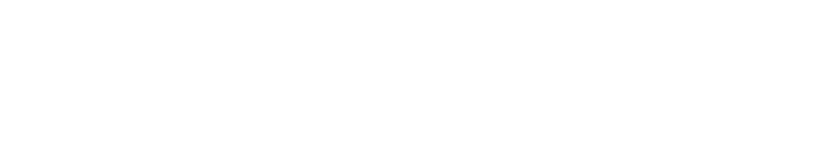
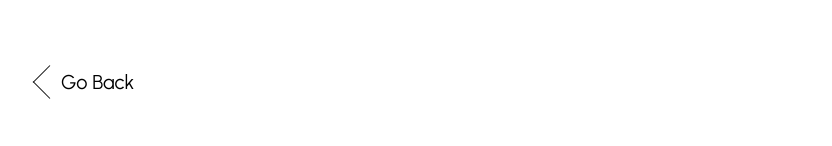
Before and after one commit to Nika380/Email-Marketing-Service, a React (Create React App) app in the folder mailchimp-clone-frontend/: page /login in a window 1280 px wide. Shown: the top 146 px of the page, without its empty margins (39-871 px from the left). Built offline with nearby package versions, Linux system fonts and the light colour scheme.

Commit message:
add react helmet for titles and add go back button on pages

```diff
--- a/mailchimp-clone-frontend/package.json
+++ b/mailchimp-clone-frontend/package.json
@@ -18,6 +18,7 @@
     "axios": "^1.3.5",
     "react": "^18.2.0",
     "react-dom": "^18.2.0",
+    "react-helmet": "^6.1.0",
     "react-hook-form": "^7.43.9",
     "react-router-dom": "^6.10.0",
     "react-scripts": "5.0.1",
@@ -49,5 +50,8 @@
       "last 1 firefox version",
       "last 1 safari version"
     ]
+  },
+  "devDependencies": {
+    "@types/react-helmet": "^6.1.6"
   }
 }
--- a/mailchimp-clone-frontend/src/pages/Dashboard.tsx
+++ b/mailchimp-clone-frontend/src/pages/Dashboard.tsx
@@ -1,7 +1,10 @@
 import { useNavigate } from 'react-router-dom';
 import Header from '../components/Header';
+import {Helmet} from 'react-helmet';
+
 const bulkMail = require('../images/bulk-email.png');
 const bombMail = require('../images/bomb-email.png');
+
 
 const Dashboard = () => {
   const navigate = useNavigate();
@@ -14,7 +17,9 @@ const Dashboard = () => {
     <>
     <Header />
       <div className='dashboard'>
-
+        <Helmet>
+          <title>Dashboard</title>
+        </Helmet>
         <div className="send-mails-section">
           <div className="bulk-mail">
             <h1 className="title">Send Bulk Emails</h1>
--- a/mailchimp-clone-frontend/src/pages/HomePage.tsx
+++ b/mailchimp-clone-frontend/src/pages/HomePage.tsx
@@ -1,10 +1,14 @@
 import React from 'react'
 import Header from '../components/Header'
 import HomePageMiddleSection from '../components/HomePageMiddleSection'
+import { Helmet } from 'react-helmet'
 
 const HomePage = () => {
   return (
     <div className='home-page'>
+      <Helmet>
+        <title>Home</title>
+      </Helmet>
         <Header />
         <HomePageMiddleSection />
     </div>
--- a/mailchimp-clone-frontend/src/pages/LoginPage.tsx
+++ b/mailchimp-clone-frontend/src/pages/LoginPage.tsx
@@ -3,6 +3,7 @@ import { API } from "../utils/API"
 import { useContext, useState } from "react"
 import { useNavigate } from "react-router-dom"
 import AuthContext from "../context/AuthProvider"
+import { Helmet } from "react-helmet"
 
 
 export const LoginPage = () => {
@@ -38,6 +39,10 @@ export const LoginPage = () => {
 
     return (
         <div className="login-page">
+            <Helmet>
+                <title>Login</title>
+            </Helmet>
+            <button className='go-back-btn' onClick={() => navigate(-1)}>Go Back</button>
             <h1 className="title">Sign In</h1>
             <div className="login-form">
                 <Stack sx={{width:"400px"}} spacing={5}>
--- a/mailchimp-clone-frontend/src/pages/PasswordReset.tsx
+++ b/mailchimp-clone-frontend/src/pages/PasswordReset.tsx
@@ -6,6 +6,7 @@ import { useNavigate } from 'react-router-dom';
 import { useForm } from 'react-hook-form';
 import * as yup from 'yup';
 import {yupResolver} from '@hookform/resolvers/yup'
+import { Helmet } from 'react-helmet';
 
 interface resetPasswordInfo {
     email: string,
@@ -86,6 +87,10 @@ const PasswordReset = () => {
 
   return (
     <div className='password-reset'>
+      <Helmet>
+        <title>Reset Password</title>
+      </Helmet>
+      <button className='go-back-btn' onClick={() => navigate(-1)}>Go Back</button>
         <h1 className="title">Reset Password</h1>
         {linkSent && <p className="message">{message}</p>}
         <div className="reset-form">
--- a/mailchimp-clone-frontend/src/pages/RegisterPage.tsx
+++ b/mailchimp-clone-frontend/src/pages/RegisterPage.tsx
@@ -5,6 +5,7 @@ import { API } from '../utils/API'
 import * as yup from 'yup'
 import {useForm} from 'react-hook-form'
 import {yupResolver} from '@hookform/resolvers/yup'
+import { Helmet } from 'react-helmet'
 
 
 // interface permissionName {
@@ -85,6 +86,10 @@ const RegisterPage = () => {
 
   return (
     <div className='register-page'>
+        <Helmet>
+            <title>Registration</title>
+        </Helmet>
+        <button className='go-back-btn' onClick={() => navigate(-1)}>Go Back</button>
         <h1 className="title">Register</h1>
 
         <form className="register-form" onSubmit={handleSubmit(registerUser)}>
--- a/mailchimp-clone-frontend/src/styles/styles.scss
+++ b/mailchimp-clone-frontend/src/styles/styles.scss
@@ -21,6 +21,39 @@ button{
     background: #f5f5f5;
 }
 
+.go-back-btn{
+    background: none;
+    font-size: 20px;
+    position: absolute;
+    top: 70px;
+    left: 100px;
+    transition: 300ms ease-in-out;
+    font-family: Urbanist;
+    font-weight: 400;
+    &::after,
+    &::before{
+        content: '';
+        height: 100%;
+        width: 1px;
+        display: inline-block;
+        background-color: black;
+        position: absolute;
+        left: -20px;
+        transform: rotate(45deg);
+        top: -8px;
+        transition: 300ms ease-in-out;
+    }
+    &::after{
+        transform: rotate(-45deg);
+        top: 8px
+    }
+    &:hover{
+        &::before,
+        &::after{
+            left: -30px;
+    }}
+}
+
 @import './header';
 @import './homePageMiddleSection';
 @import './login';
```
Also changed, not shown: 1 other file (tests, documents, lock files or other folders).
